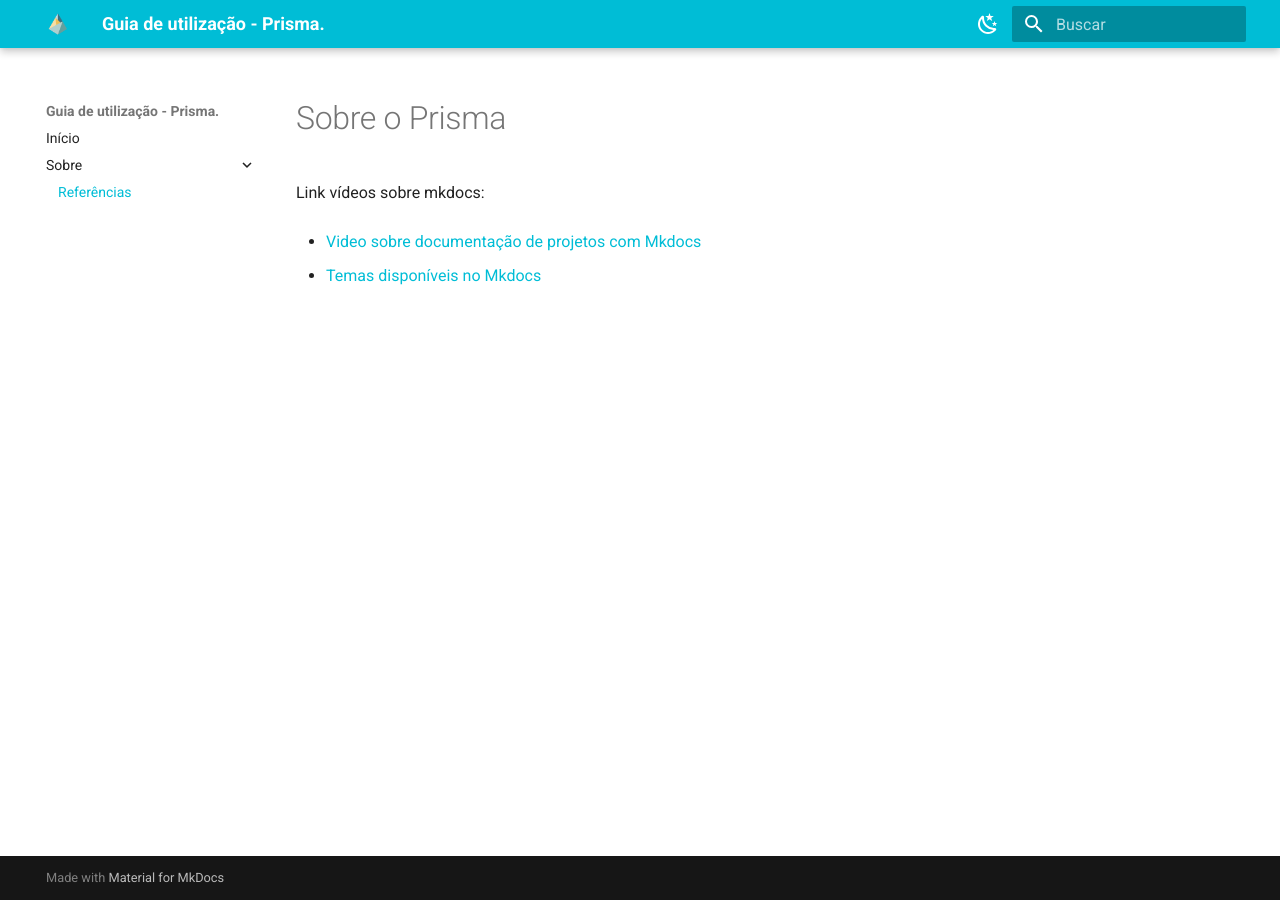
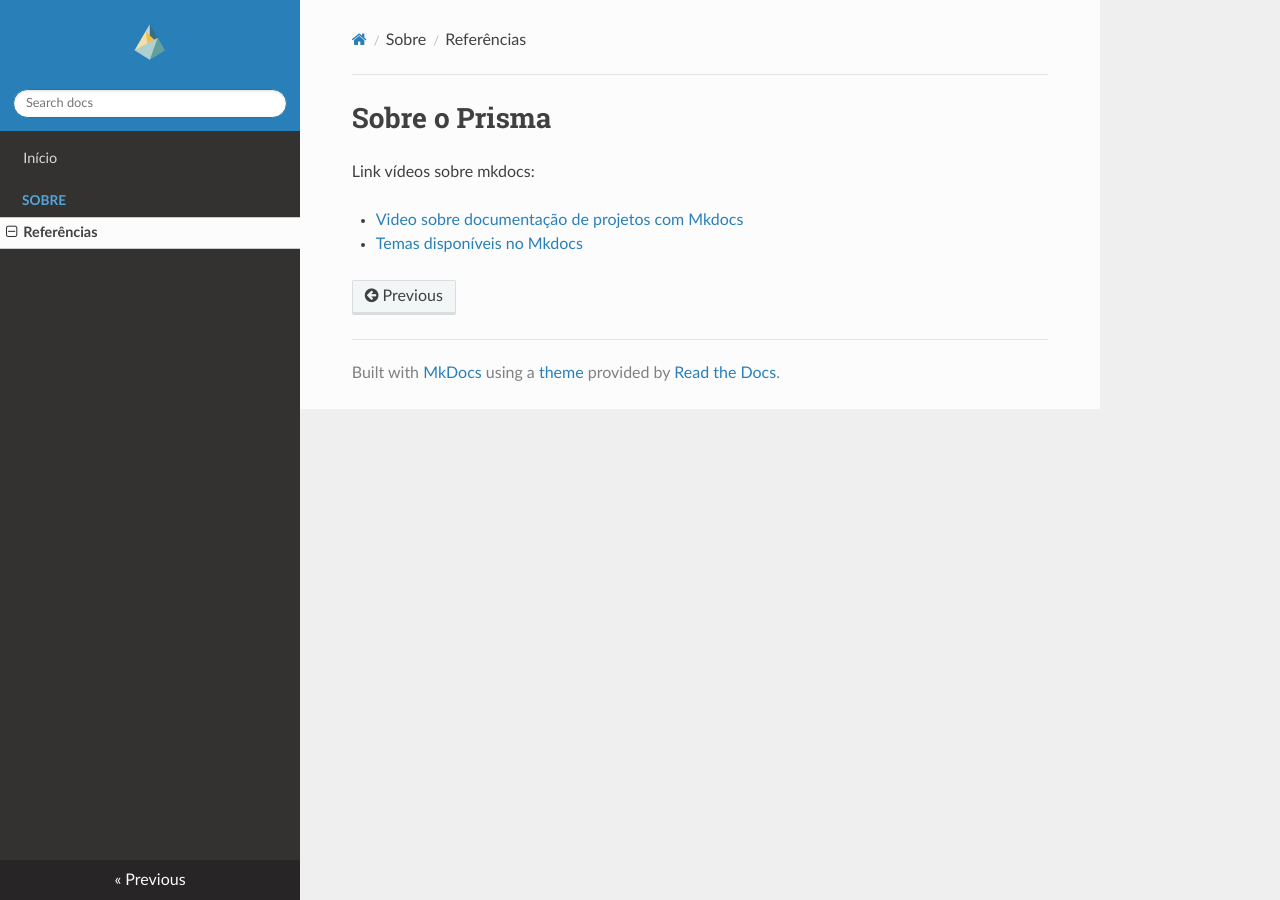
Before and after one commit to gabriellaserra/Guia-utilizacao-Prisma, an MkDocs documentation site: the page built from docs/sobre.md, in a window 1280 px wide. Built offline with MkDocs 1.6.1, drawn with Linux system fonts in a browser that asks for light colours; nearby versions of some CDN libraries; part of the change alters nothing that is shown.

```diff
--- a/mkdocs.yml
+++ b/mkdocs.yml
@@ -1,7 +1,7 @@
-site_name: Guia de utilização - Prisma.
+site_name: Guia de utilização - Prisma
 site_url: https://mydomain.org/guia_utilizacao
 theme:
-  name:  material   #readthedocs
+  name:  readthedocs #material   #readthedocs
   language: pt-BR
   logo: Simbolo.png
   favicon: Simbolo.png
```
